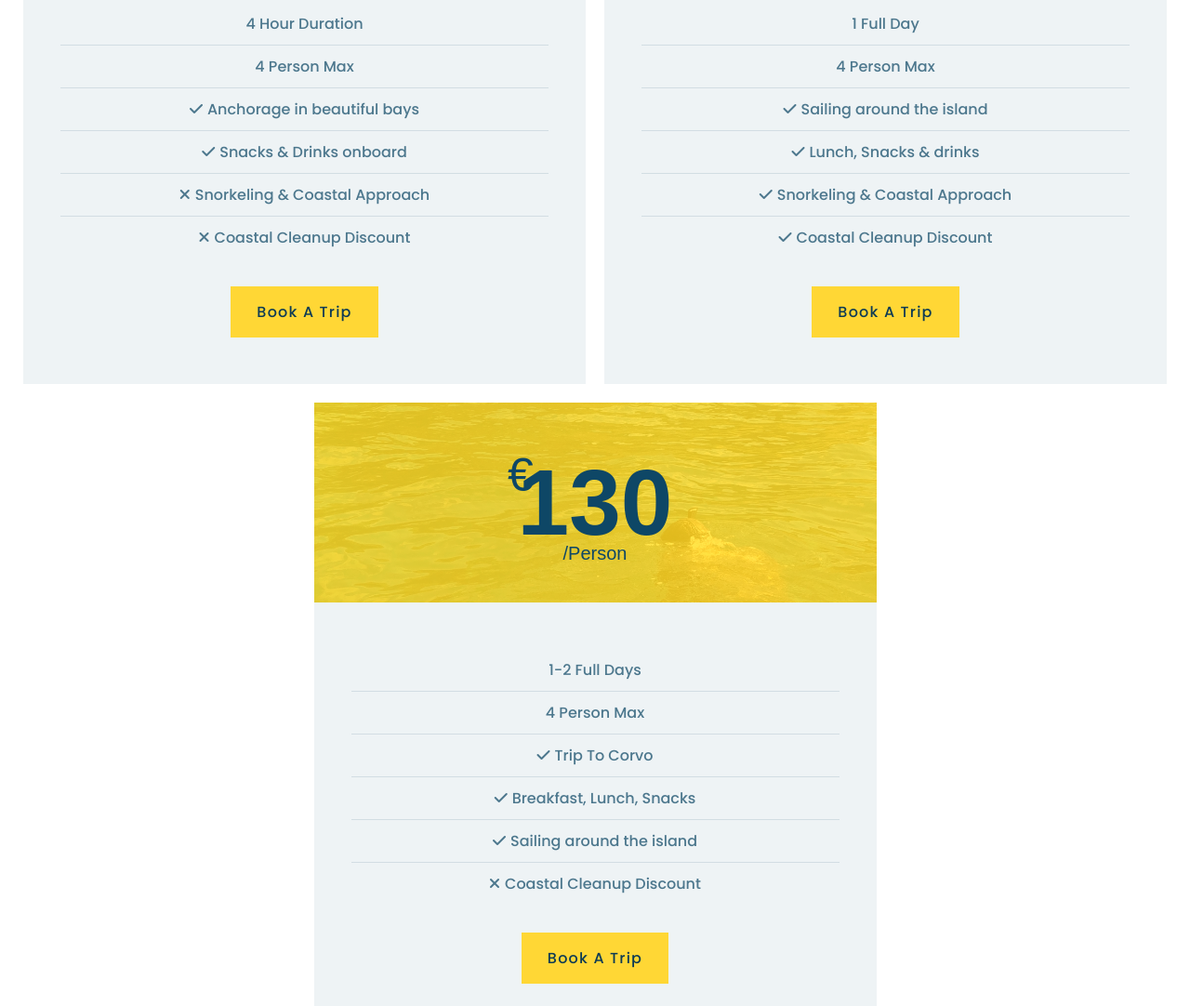
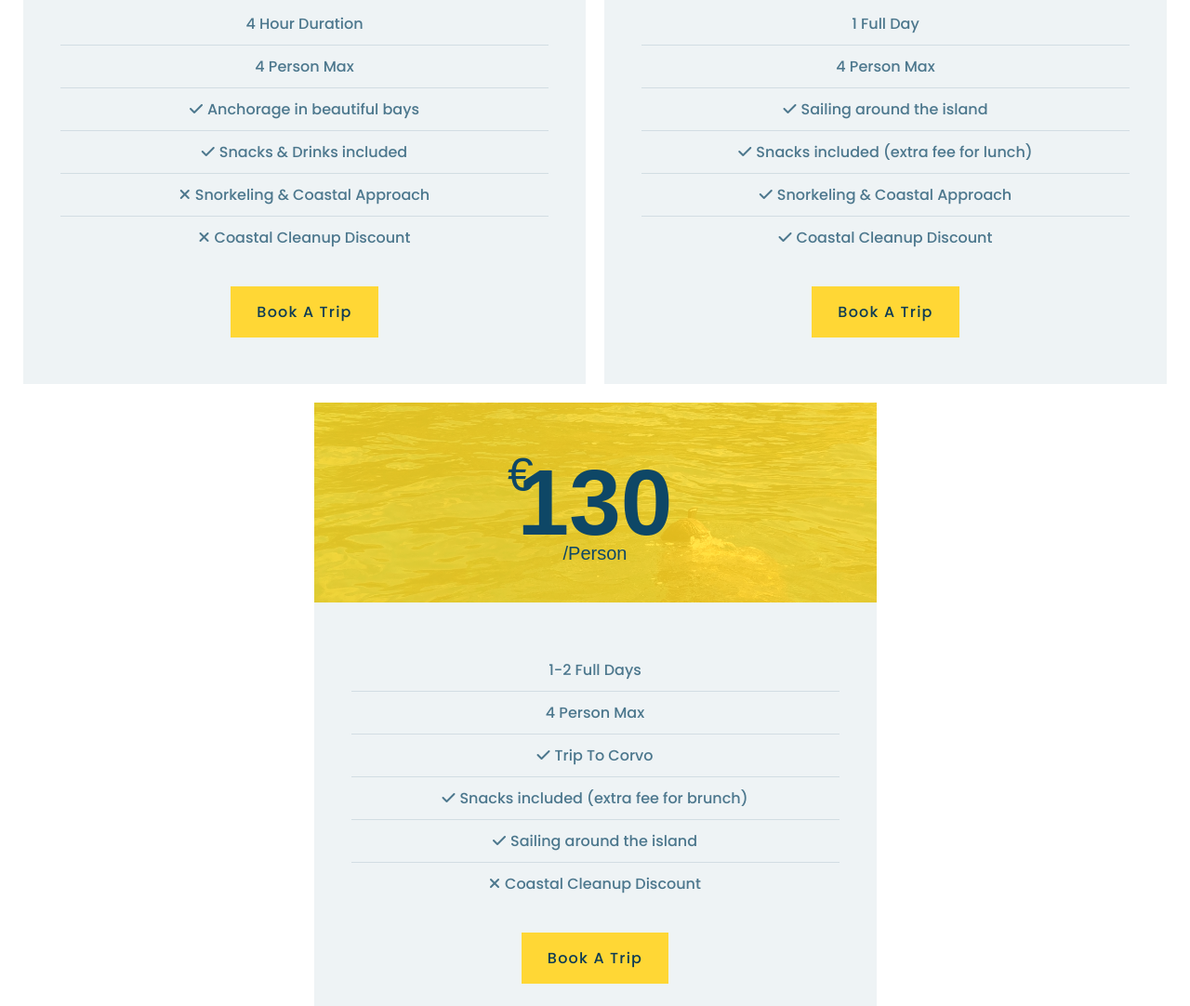
Before and after one commit to 2salted/floresailprojectrevamp, a plain HTML site: page index.html in a window 1280 px wide. Shown: the part 3193-4275 px from the top of the page at 93% size. Drawn offline with Linux system fonts and the light colour scheme; a web font is replaced by a local one.

Commit message:
updated index masoor

```diff
--- a/index.html
+++ b/index.html
@@ -364,7 +364,7 @@
                         </li>
                         <li class="cb-li">
                           <i class="fa-solid fa-check"></i>Snacks & Drinks
-                          onboard
+                          included
                         </li>
                         <li class="cb-li">
                           <i class="fa-solid fa-xmark"></i>Snorkeling & Coastal
@@ -411,8 +411,8 @@
                           island
                         </li>
                         <li class="cb-li">
-                          <i class="fa-solid fa-check"></i>Lunch, Snacks &
-                          drinks
+                          <i class="fa-solid fa-check"></i>Snacks
+                          included (extra fee for lunch)
                         </li>
                         <li class="cb-li">
                           <i class="fa-solid fa-check"></i>Snorkeling & Coastal
@@ -458,8 +458,7 @@
                           <i class="fa-solid fa-check"></i>Trip To Corvo
                         </li>
                         <li class="cb-li">
-                          <i class="fa-solid fa-check"></i>Breakfast, Lunch,
-                          Snacks
+                          <i class="fa-solid fa-check"></i>Snacks included (extra fee for brunch)
                         </li>
                         <li class="cb-li">
                           <i class="fa-solid fa-check"></i>Sailing around the
--- a/script.js
+++ b/script.js
@@ -4,12 +4,12 @@ var image3 = document.getElementById("heroImage3");
 var bigtxt = document.getElementById("bigtxt");
 var currentImage = 1;
 
-window.addEventListener("DOMContentLoaded", function () {
+window.addEventListener("DOMContentLoaded", function() {
   // Find the .text-container element
   const textContainer = document.querySelector(".text-container");
 
   // After 2 seconds, remove the 'hidden' class to make it visible
-  setTimeout(function () {
+  setTimeout(function() {
     textContainer.classList.remove("hidden");
   }, 1000); // 1000 milliseconds = 1 second
 });
@@ -62,24 +62,24 @@ function closeMobileMenu() {
 
 // Add this code to close the mobile menu when a menu item is clicked
 var mobileMenuItems = document.querySelectorAll(".mobile-menu a");
-mobileMenuItems.forEach(function (item) {
+mobileMenuItems.forEach(function(item) {
   item.addEventListener("click", closeMobileMenu);
 });
 
-document.addEventListener("DOMContentLoaded", function () {
-  setTimeout(function () {
+document.addEventListener("DOMContentLoaded", function() {
+  setTimeout(function() {
     document.querySelector(".text-container").style.color = "#0d3b54";
 
     document
       .querySelectorAll("#smalltxt, #bigtxt, #undertxt")
-      .forEach(function (element, index) {
-        setTimeout(function () {
+      .forEach(function(element, index) {
+        setTimeout(function() {
           element.style.opacity = "1";
           element.style.transform = "translateX(0)";
         }, index * 200);
       });
 
-    setTimeout(function () {
+    setTimeout(function() {
       document.querySelector("#button").style.opacity = "1";
       document.querySelector("#button").style.transform = "translateY(0)";
     }, 1000);
@@ -95,12 +95,12 @@ function openModal() {
   document.body.classList.add("modal-open");
 
   // Event listener for clicking the close button
-  document.getElementById("closeModal").addEventListener("click", function () {
+  document.getElementById("closeModal").addEventListener("click", function() {
     closeModal();
   });
 
   // Event listener for closing the modal when clicking outside the modal
-  window.addEventListener("click", function (event) {
+  window.addEventListener("click", function(event) {
     if (event.target === modal) {
       closeModal();
     }
@@ -174,38 +174,41 @@ var span123 = document.getElementsByClassName("close123")[0];
 var img2 = document.getElementById("myImg2");
 
 // Open the modal when the image is clicked
-img.onclick = function () {
+img.onclick = function() {
   modal123.style.display = "block";
   modalImg.src = this.src;
   captionText.innerHTML = this.alt;
 };
 
-img2.onclick = function () {
+img2.onclick = function() {
   modal123.style.display = "block";
   modalImg.src = this.src;
   captionText.innerHTML = this.alt;
 };
 
 // Close the modal when the close button is clicked
-span123.onclick = function () {
+span123.onclick = function() {
   modal123.style.display = "none";
 };
 
 // Close the modal when you click anywhere outside of it
-window.onclick = function (event) {
+window.onclick = function(event) {
   if (event.target == modal123) {
     modal123.style.display = "none";
   }
 };
 
 let formModal = document.getElementById("submissionModal");
-formModal.style.display = "none";
+let subFormContent = document.getElementById("subModalContent")
+// formModal.style.display = "none";
 
 function submissionModal() {
   formModal.style.display = "flex";
+  subFormContent.style.display = "flex";
+  subFormContent.style.flexDirection = "column";
 }
 
-window.onclick = function (event) {
+window.onclick = function(event) {
   if (event.target == formModal) {
     formModal.style.display = "none";
   }
@@ -214,6 +217,6 @@ window.onclick = function (event) {
 let closeButton = document.getElementsByClassName("close321")[0];
 
 // When the user clicks on the close button, close the modal
-closeButton.onclick = function () {
+closeButton.onclick = function() {
   formModal.style.display = "none";
 };
--- a/styles.css
+++ b/styles.css
@@ -20,6 +20,7 @@ body {
 }
 
 #submissionModal {
+  display: none;
   position: fixed; /* Position the modal */
   z-index: 9999; /* Ensure it's above everything */
   left: 0;
@@ -33,6 +34,7 @@ body {
 }
 
 #subModalContent {
+  display: none;
   background-color: #fefefe; /* White background */
   padding: 20px; /* Padding */
   padding-left: 60px;
```
